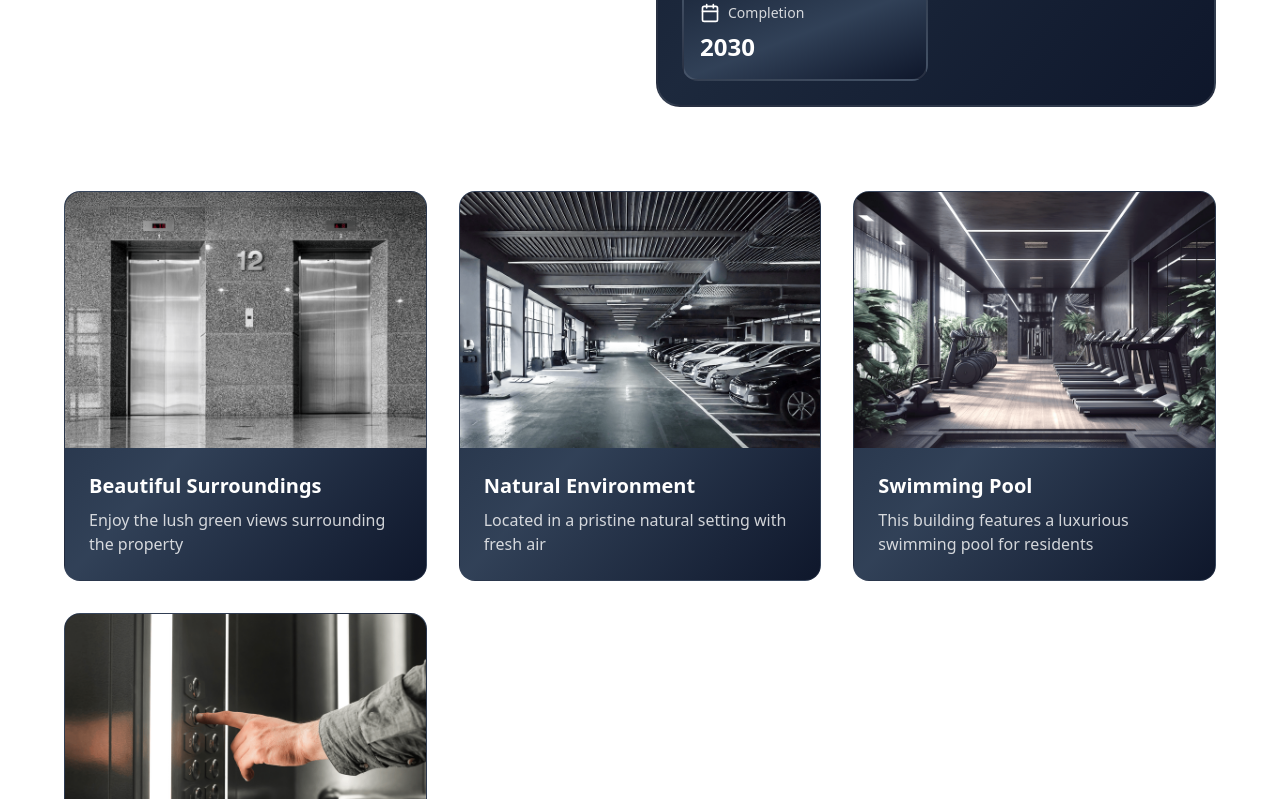
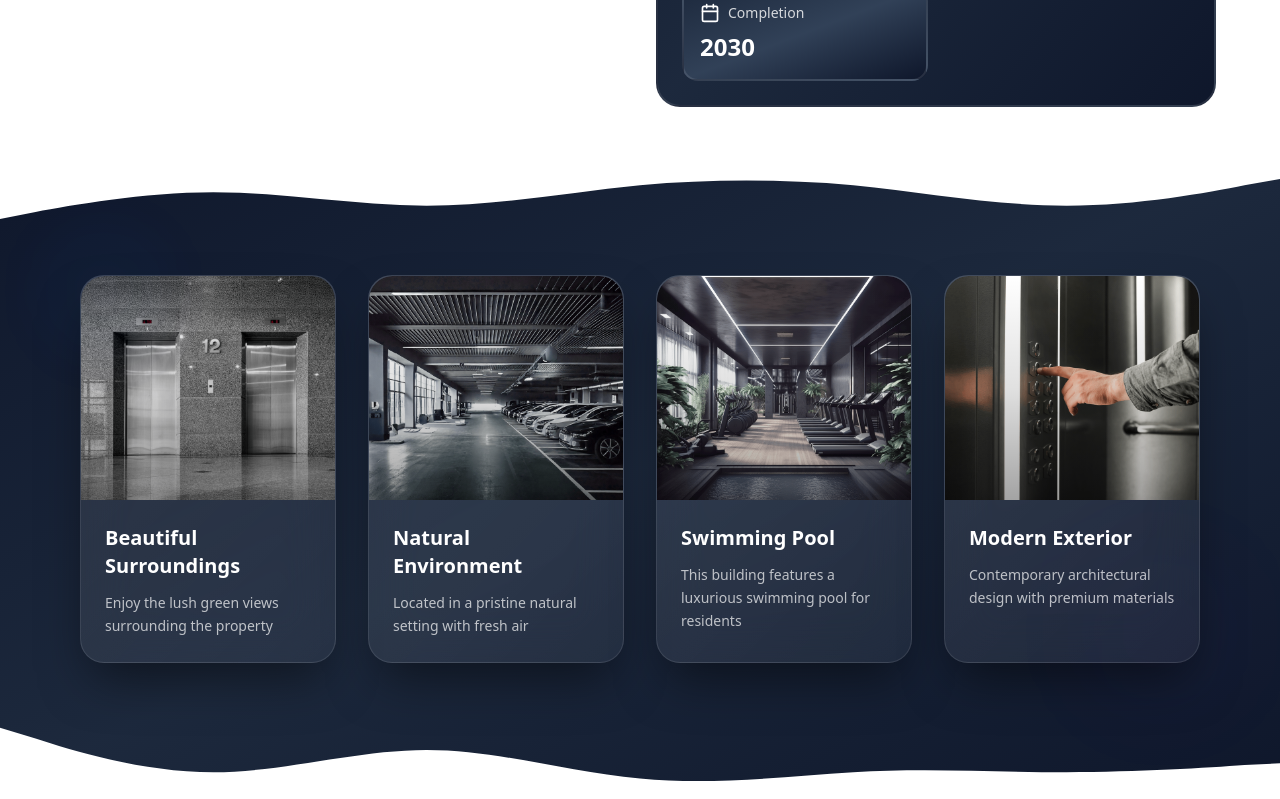
Before and after one commit to dgport/frontend-aisi, a Next.js app: page /en/aisi-batumi in a window 1280 px wide. Shown: the part 1301-2100 px from the top of the page. Built offline with nearby package versions, Linux system fonts and the light colour scheme.

Commit message:
update batumi pagE

```diff
--- a/src/app/[locale]/aisi-batumi/_components/BatumiFAQ.tsx
+++ b/src/app/[locale]/aisi-batumi/_components/BatumiFAQ.tsx
@@ -29,8 +29,7 @@ export default function BatumiFAQ() {
   };
 
   return (
-    <div className="bg-white relative overflow-hidden">
-
+    <div className="bg-white  py-10 md:py-20 px-4 md:px-8 lg:px-16 relative overflow-hidden">
       <div className="absolute inset-0 overflow-hidden">
         {[...Array(8)].map((_, i) => (
           <div
--- a/src/app/[locale]/aisi-batumi/_components/BatumiGallery.tsx
+++ b/src/app/[locale]/aisi-batumi/_components/BatumiGallery.tsx
@@ -1,5 +1,4 @@
 "use client";
-
 import type { JSX } from "react";
 import Image from "next/image";
 import Otis from "@/root/public/images/batumi/Otis.png";
@@ -44,34 +43,82 @@ const galleryImages: GalleryImage[] = [
 
 export default function PropertyGallery(): JSX.Element {
   return (
-    <div className="w-full py-16 ">
-      <div className="w-full">
-        <div className="grid gap-8 grid-cols-1 sm:grid-cols-2 md:grid-cols-3 lg:grid-cols-3">
+    <div className="relative w-full">
+      <div className="md:block hidden absolute top-0 w-full -mt-2 z-10">
+        <svg
+          xmlns="http://www.w3.org/2000/svg"
+          viewBox="0 0 1440 90"
+          className="w-full h-auto"
+          preserveAspectRatio="none"
+        >
+          <path
+            fill="#FFFFFF"
+            d="M0,90L40,82C80,75,160,60,240,60C320,60,400,75,480,75C560,75,640,60,720,52C800,45,880,45,960,52C1040,60,1120,75,1200,75C1280,75,1360,60,1400,52L1440,45L1440,0L1400,0C1360,0,1280,0,1200,0C1120,0,1040,0,960,0C880,0,800,0,720,0C640,0,560,0,480,0C400,0,320,0,240,0C160,0,80,0,40,0L0,0Z"
+          />
+        </svg>
+      </div>
+      <div className="w-full px-4 md:px-8 lg:px-16  py-16 md:py-32 bg-gradient-to-br from-slate-900 via-slate-800 to-slate-900 relative">
+        <div className="container mx-auto px-4">
+          <div className="grid gap-8 grid-cols-1 sm:grid-cols-2 lg:grid-cols-2 xl:grid-cols-4">
             {galleryImages.map((image, index) => (
               <div
                 key={index}
-              className="bg-gradient-to-br from-slate-800 via-slate-700 to-slate-900 backdrop-blur-2xl border border-slate-600/30 rounded-2xl overflow-hidden
-              transition-all duration-300 hover:scale-[1.02] transform-gpu hover:shadow-2xl hover:shadow-slate-700/30 hover:border-slate-500/50"
+                className="group relative bg-white/5 backdrop-blur-xl border border-white/10 rounded-3xl overflow-hidden hover:border-white/30 transition-all duration-500 hover:scale-[1.05] hover:-translate-y-2 transform-gpu shadow-2xl"
+                style={{
+                  background:
+                    "linear-gradient(135deg, rgba(255,255,255,0.1) 0%, rgba(255,255,255,0.05) 100%)",
+                  boxShadow:
+                    "0 25px 50px -12px rgba(0, 0, 0, 0.5), inset 0 1px 0 rgba(255, 255, 255, 0.1)",
+                }}
               >
-              <div className="relative h-64">
+                <div className="absolute -top-4 -right-4 w-20 h-20 bg-gradient-to-br from-blue-400/20 to-purple-500/20 rounded-full blur-xl opacity-0 group-hover:opacity-100 transition-opacity duration-500" />
+
+                <div className="relative h-56 overflow-hidden rounded-t-3xl">
                   <Image
                     src={image.src || "/placeholder.svg"}
                     alt={image.alt}
-                  className="object-cover"
+                    className="object-cover transition-all duration-700 group-hover:scale-125 group-hover:rotate-2"
                     fill
-                  sizes="(max-width: 640px) 100vw, (max-width: 768px) 50vw, (max-width: 1024px) 33vw, 33vw"
+                    sizes="(max-width: 640px) 100vw, (max-width: 768px) 50vw, (max-width: 1280px) 25vw, 25vw"
                   />
+                  <div className="absolute inset-0 bg-gradient-to-t from-black/60 via-black/20 to-transparent opacity-60 group-hover:opacity-40 transition-opacity duration-500" />
+                  <div className="absolute inset-0 bg-gradient-to-r from-transparent via-white/5 to-transparent -translate-x-full group-hover:translate-x-full transition-transform duration-1000 ease-out" />
                 </div>
-              <div className="p-6">
-                <h3 className="text-xl font-semibold mb-2 text-white">
+
+                <div className="p-6 relative">
+                  <div className="absolute -top-8 left-6 w-16 h-1 bg-gradient-to-r from-blue-400 to-purple-500 rounded-full opacity-0 group-hover:opacity-100 transition-opacity duration-500" />
+
+                  <h3 className="font-bold text-xl text-white mb-3 group-hover:text-blue-100 transition-colors duration-300">
                     {image.title}
                   </h3>
-                <p className="text-white/80">{image.description}</p>
+                  <p className="text-sm text-white/70 leading-relaxed group-hover:text-white/90 transition-colors duration-300">
+                    {image.description}
+                  </p>
+                  <div className="absolute bottom-0 left-0 w-0 h-0.5 bg-gradient-to-r from-blue-400 to-purple-500 group-hover:w-full transition-all duration-500 ease-out" />
                 </div>
               </div>
             ))}
           </div>
         </div>
+        <div className="absolute top-20 left-10 w-32 h-32 bg-blue-500/5 rounded-full blur-2xl animate-pulse" />
+        <div
+          className="absolute bottom-20 right-10 w-40 h-40 bg-purple-500/5 rounded-full blur-3xl animate-pulse"
+          style={{ animationDelay: "1s" }}
+        />
+      </div>
+      <div className="md:block hidden absolute bottom-0 w-full -mb-2 z-10">
+        <svg
+          xmlns="http://www.w3.org/2000/svg"
+          viewBox="0 0 1440 100"
+          className="w-full h-auto"
+          preserveAspectRatio="none"
+        >
+          <path
+            fill="#FFFFFF"
+            d="M0,20L40,32C80,45,160,70,240,70C320,70,400,45,480,45C560,45,640,70,720,77C800,85,880,75,960,70C1040,65,1120,70,1200,70C1280,70,1360,65,1400,62L1440,60L1440,100L1400,100C1360,100,1280,100,1200,100C1120,100,1040,100,960,100C880,100,800,100,720,100C640,100,560,100,480,100C400,100,320,100,240,100C160,100,80,100,40,100L0,100Z"
+          />
+        </svg>
+      </div>
     </div>
   );
 }
--- a/src/app/[locale]/aisi-batumi/_components/SelectFloor.tsx
+++ b/src/app/[locale]/aisi-batumi/_components/SelectFloor.tsx
@@ -210,11 +210,11 @@ export default function SelectFloor() {
   };
 
   return (
-    <section className="  bg-white">
+    <section className="px-4 md:px-8 lg:px-16  bg-white">
       <div className="container2">
         <div className="flex flex-col xl:flex-row gap-8">
-          <div ref={containerRef} className="relative w-full xl:w-1/2">
-            <div className="relative w-full bg-gray-50 rounded-lg border border-gray-200 overflow-hidden">
+          <div ref={containerRef} className="relative w-full xl:w-1/2 ">
+            <div className="relative w-full bg-gray-50 rounded-lg border-3 border-slate-500 overflow-hidden">
               <Image
                 ref={imageRef}
                 src={getCurrentImage() || "/placeholder.svg"}
--- a/src/app/[locale]/aisi-batumi/page.tsx
+++ b/src/app/[locale]/aisi-batumi/page.tsx
@@ -2,7 +2,6 @@ import ClientWrapper from "@/components/shared/clientwrapper/ClientWrapper";
 import BatumiFAQ from "./_components/BatumiFAQ";
 import BatumiGallery from "./_components/BatumiGallery";
 import Cover from "./_components/Cover";
-import overlay from "@/root/public/images/9441.jpg";
 import SelectFloor from "./_components/SelectFloor";
 
 export default function page() {
@@ -10,16 +9,11 @@ export default function page() {
     <>
       <ClientWrapper>
         <Cover />
-        <section
-          className="mx-4 md:mx-8 lg:mx-16 my-10 flex flex-col gap-5 bg-cover bg-center  "
-          style={{
-            backgroundImage: `url(${overlay})`,
-          }}
-        >
+        <section className=" my-10 flex flex-col gap-5 bg-cover bg-center  ">
           <SelectFloor />
-          <BatumiGallery />
-          <BatumiFAQ />
         </section>
+        <BatumiGallery />
+        <BatumiFAQ />
       </ClientWrapper>
     </>
   );
--- a/src/components/shared/cover/MainCoverSection.tsx
+++ b/src/components/shared/cover/MainCoverSection.tsx
@@ -230,6 +230,7 @@ export default function CoverSection({
             )}
           </div>
         </div>
+
       </div>
     </motion.div>
   );
```
Lines whose indentation alone changed are shown as unchanged.
